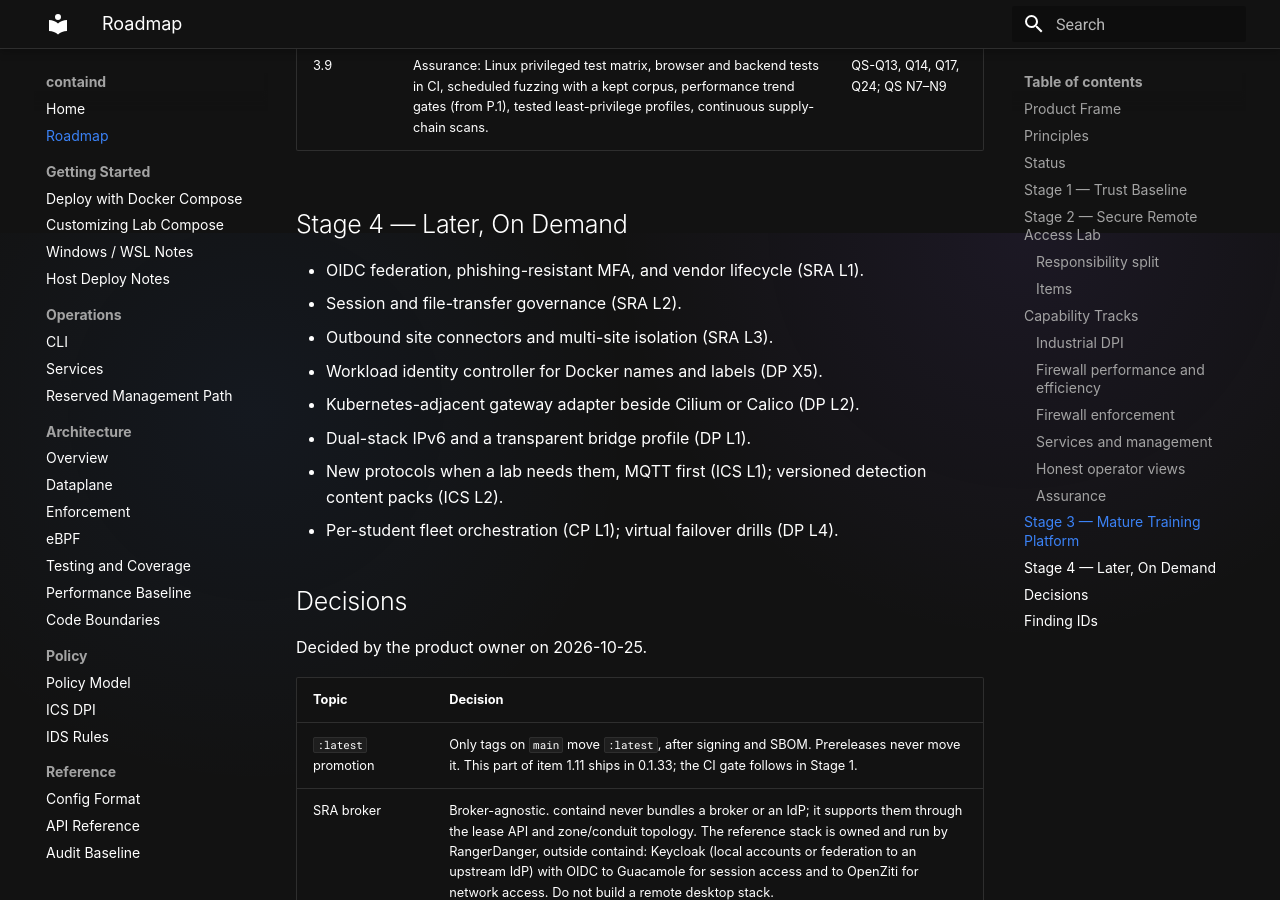
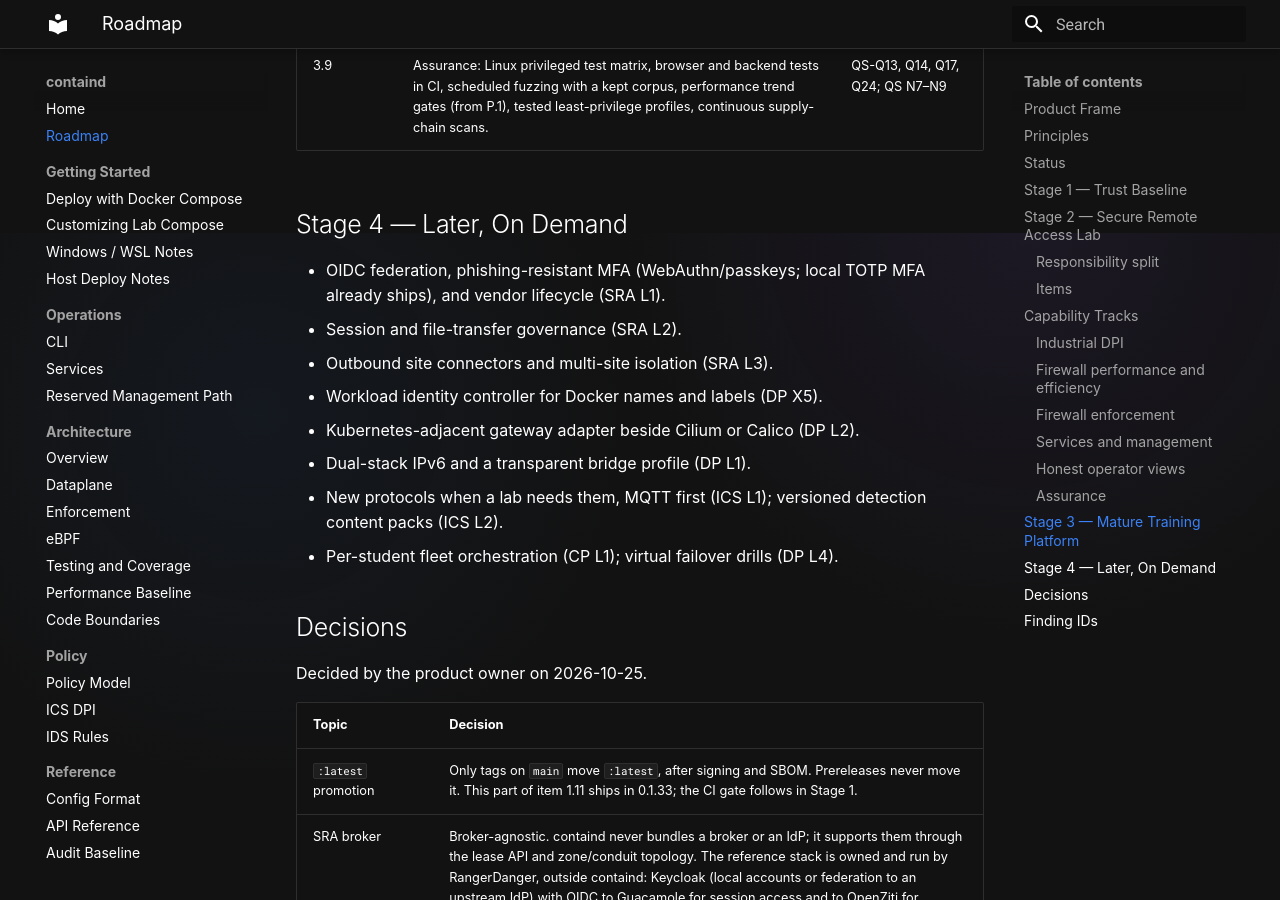
Before and after one commit to tonylturner/containd, an MkDocs documentation site: the page built from docs/mkdocs/roadmap.md, in a window 1280 px wide and 900 px high, scrolled down 9667 px. Built offline with MkDocs 1.6.1 and Material for MkDocs 9.7.7, drawn with Linux system fonts in a browser that asks for light colours.

Commit message:
Clarify that local TOTP MFA ships and Stage 4 adds phishing-resistant factors

```diff
--- a/docs/mkdocs/roadmap.md
+++ b/docs/mkdocs/roadmap.md
@@ -194,7 +194,7 @@ rejects or labels it (Principle 3).
 
 ## Stage 4 — Later, On Demand
 
-- OIDC federation, phishing-resistant MFA, and vendor lifecycle (SRA L1).
+- OIDC federation, phishing-resistant MFA (WebAuthn/passkeys; local TOTP MFA already ships), and vendor lifecycle (SRA L1).
 - Session and file-transfer governance (SRA L2).
 - Outbound site connectors and multi-site isolation (SRA L3).
 - Workload identity controller for Docker names and labels (DP X5).
```
